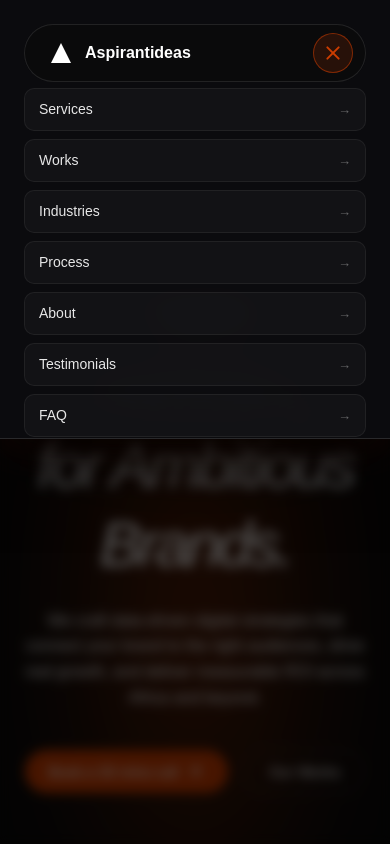
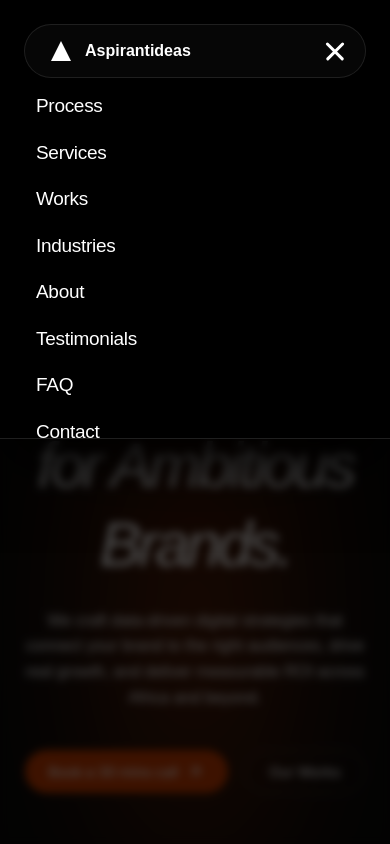
Before and after one commit to purfull/aspirant, a React (Vite) app: page / in a window 390 px wide. Both pictures are taken after a click on the button 333 px from the left and 53 px from the top of the page. Shown: the top 844 px of the page. Built offline with nearby package versions, Linux system fonts and the light colour scheme; grey boxes are pictures that could not be loaded; a web font is replaced by a local one.

Commit message:
Style mobile menu matching reference: pure minimalist left-aligned list, crisp burger and X icons, orange pill button

```diff
--- a/src/components/Header/Header.jsx
+++ b/src/components/Header/Header.jsx
@@ -4,13 +4,14 @@
 import { motion, AnimatePresence } from 'framer-motion';
 
 const navLinks = [
+  { name: 'Process', href: '#process' },
   { name: 'Services', href: '#services' },
   { name: 'Works', href: '#works' },
   { name: 'Industries', href: '#industries' },
-  { name: 'Process', href: '#process' },
   { name: 'About', href: '#about' },
   { name: 'Testimonials', href: '#testimonials' },
   { name: 'FAQ', href: '#faq' },
+  { name: 'Contact', href: '#contact' },
 ];
 
 const Header = () => {
@@ -87,7 +88,7 @@
             </Button>
           </div>
 
-          {/* Mobile & Tablet Burger Menu Button */}
+          {/* Mobile & Tablet Burger Menu Button (smooth morph from 3 bars to X) */}
           <button
             type="button"
             className={`header-burger-btn ${isMenuOpen ? 'open' : ''}`}
@@ -102,7 +103,7 @@
         </div>
       </motion.header>
 
-      {/* Mobile & Tablet Half-Screen Slide Menu */}
+      {/* Mobile & Tablet Half-Screen Slide Menu (Matching Image 1) */}
       <AnimatePresence>
         {isMenuOpen && (
           <>
@@ -112,47 +113,49 @@
               initial={{ opacity: 0 }}
               animate={{ opacity: 1 }}
               exit={{ opacity: 0 }}
-              transition={{ duration: 0.3 }}
+              transition={{ duration: 0.25 }}
               onClick={() => setIsMenuOpen(false)}
             />
 
-            {/* Slide down half-screen drawer */}
+            {/* Slide down half-screen drawer with pure black minimalist style */}
             <motion.div
               className="mobile-menu-drawer"
               initial={{ y: '-100%', opacity: 0 }}
               animate={{ y: 0, opacity: 1 }}
               exit={{ y: '-100%', opacity: 0 }}
-              transition={{ duration: 0.42, ease: [0.16, 1, 0.3, 1] }}
+              transition={{ duration: 0.38, ease: [0.16, 1, 0.3, 1] }}
             >
               <div className="mobile-menu-inner">
+                {/* Clean, left-aligned minimalist link list */}
                 <nav className="mobile-nav-list">
                   {navLinks.map((link, idx) => (
                     <motion.a
                       key={link.name}
                       href={link.href}
                       className="mobile-nav-item"
-                      initial={{ opacity: 0, y: -10 }}
-                      animate={{ opacity: 1, y: 0 }}
-                      transition={{ duration: 0.25, delay: 0.04 + idx * 0.03 }}
+                      initial={{ opacity: 0, x: -12 }}
+                      animate={{ opacity: 1, x: 0 }}
+                      transition={{ duration: 0.22, delay: 0.03 + idx * 0.025 }}
                       onClick={(e) => handleNavClick(e, link.href)}
                     >
-                      <span className="item-name">{link.name}</span>
-                      <span className="item-arrow">→</span>
+                      {link.name}
                     </motion.a>
                   ))}
                 </nav>
 
+                {/* Orange pill button with right arrow */}
                 <div className="mobile-menu-cta">
-                  <Button
-                    variant="primary"
-                    className="mobile-cta-btn"
+                  <button
+                    type="button"
+                    className="mobile-talk-btn"
                     onClick={() => {
                       setIsMenuOpen(false);
                       document.getElementById('contact')?.scrollIntoView({ behavior: 'smooth' });
                     }}
                   >
-                    Let's Talk
-                  </Button>
+                    <span>Let's Talk</span>
+                    <span className="arrow-icon">↗</span>
+                  </button>
                 </div>
               </div>
             </motion.div>
--- a/src/components/Header/Header.scss
+++ b/src/components/Header/Header.scss
@@ -80,55 +80,43 @@
     }
   }
 
-  // Hamburger menu button for mobile & tablet
+  // Hamburger menu button for mobile & tablet (Matching Image 2 & 3)
   &-burger-btn {
     display: flex;
     flex-direction: column;
     justify-content: center;
     align-items: center;
-    width: 40px;
-    height: 40px;
-    border-radius: 50%;
-    background: rgba(255, 255, 255, 0.06);
-    border: 1px solid rgba(255, 255, 255, 0.12);
+    width: 36px;
+    height: 36px;
+    background: transparent;
+    border: none;
     cursor: pointer;
     padding: 0;
-    gap: 5px;
-    transition: all 0.3s cubic-bezier(0.16, 1, 0.3, 1);
+    gap: 5.5px;
+    transition: transform 0.3s ease;
     z-index: 102;
 
-    &:hover {
-      background: rgba(255, 255, 255, 0.12);
-      border-color: rgba($color-primary, 0.5);
-    }
-
     .burger-line {
-      width: 18px;
-      height: 2px;
+      width: 24px;
+      height: 2.5px;
       background-color: #ffffff;
       border-radius: 2px;
       transition: transform 0.35s cubic-bezier(0.16, 1, 0.3, 1),
-                  opacity 0.25s ease,
-                  background-color 0.3s ease;
+                  opacity 0.25s ease;
       transform-origin: center;
     }
 
-    // Smooth transformation into Close (X) icon
+    // Smooth transformation into Close (X) icon (Image 3)
     &.open {
-      background: rgba($color-primary, 0.15);
-      border-color: rgba($color-primary, 0.55);
-
       .line-1 {
-        transform: translateY(7px) rotate(45deg);
-        background-color: $color-primary;
+        transform: translateY(8px) rotate(45deg);
       }
       .line-2 {
         opacity: 0;
         transform: scaleX(0);
       }
       .line-3 {
-        transform: translateY(-7px) rotate(-45deg);
-        background-color: $color-primary;
+        transform: translateY(-8px) rotate(-45deg);
       }
     }
 
@@ -142,9 +130,9 @@
 .mobile-menu-backdrop {
   position: fixed;
   inset: 0;
-  background: rgba(0, 0, 0, 0.65);
-  backdrop-filter: blur(6px);
-  -webkit-backdrop-filter: blur(6px);
+  background: rgba(0, 0, 0, 0.7);
+  backdrop-filter: blur(4px);
+  -webkit-backdrop-filter: blur(4px);
   z-index: 95;
 
   @media (min-width: $bp-tablet) {
@@ -152,24 +140,22 @@
   }
 }
 
-// Slide from top to half screen menu
+// Slide from top to half screen menu (Matching Image 1)
 .mobile-menu-drawer {
   position: fixed;
   top: 0;
   left: 0;
   width: 100%;
   height: 52vh;
-  min-height: 390px;
-  max-height: 520px;
-  background: rgba(12, 12, 15, 0.96);
-  backdrop-filter: blur(24px);
-  -webkit-backdrop-filter: blur(24px);
+  min-height: 400px;
+  max-height: 540px;
+  background: #000000;
   border-bottom: 1px solid rgba(255, 255, 255, 0.12);
-  box-shadow: 0 25px 60px rgba(0, 0, 0, 0.9), 0 0 45px rgba($color-primary, 0.2);
+  box-shadow: 0 25px 60px rgba(0, 0, 0, 0.95);
   z-index: 98;
   display: flex;
   flex-direction: column;
-  padding: 88px 24px 20px;
+  padding: 92px 36px 36px;
   box-sizing: border-box;
   overflow-y: auto;
 
@@ -179,69 +165,74 @@
 
   .mobile-menu-inner {
     width: 100%;
-    max-width: 580px;
-    margin: 0 auto;
+    max-width: 500px;
+    margin: 0;
     display: flex;
     flex-direction: column;
-    justify-content: space-between;
-    height: 100%;
-    gap: 16px;
+    align-items: flex-start;
+    text-align: left;
+    gap: 24px;
   }
 
+  // Pure minimalist left-aligned link list (Image 1)
   .mobile-nav-list {
-    display: grid;
-    grid-template-columns: repeat(2, 1fr);
-    gap: 10px 14px;
-
-    @media (max-width: 480px) {
-      grid-template-columns: 1fr;
-      gap: 8px;
-    }
+    display: flex;
+    flex-direction: column;
+    align-items: flex-start;
+    gap: 18px;
+    width: 100%;
 
     .mobile-nav-item {
-      display: flex;
-      align-items: center;
-      justify-content: space-between;
-      padding: 10px 14px;
-      border-radius: 10px;
-      background: rgba(255, 255, 255, 0.03);
-      border: 1px solid rgba(255, 255, 255, 0.06);
-      color: rgba(255, 255, 255, 0.9);
-      font-size: 14px;
+      font-size: 19px;
       font-weight: 500;
+      color: #ffffff;
       text-decoration: none;
-      transition: all 0.25s ease;
-
-      .item-arrow {
-        font-size: 13px;
-        color: rgba(255, 255, 255, 0.35);
-        transition: transform 0.25s ease, color 0.25s ease;
-      }
+      letter-spacing: -0.3px;
+      padding: 0;
+      margin: 0;
+      display: inline-block;
+      transition: color 0.2s ease, transform 0.2s ease;
 
       &:hover,
       &:active {
-        background: rgba($color-primary, 0.15);
-        border-color: rgba($color-primary, 0.45);
-        color: #ffffff;
+        color: $color-primary;
         transform: translateX(4px);
-
-        .item-arrow {
-          color: $color-primary;
-          transform: translateX(3px);
-        }
       }
     }
   }
 
+  // Orange pill button (Image 1)
   .mobile-menu-cta {
-    width: 100%;
-    display: flex;
-    justify-content: center;
-    padding-top: 6px;
+    width: auto;
+    margin-top: 6px;
 
-    .mobile-cta-btn {
-      width: 100%;
+    .mobile-talk-btn {
+      display: inline-flex;
+      align-items: center;
       justify-content: center;
+      gap: 10px;
+      background: $color-primary;
+      color: #ffffff;
+      font-size: 16px;
+      font-weight: 600;
+      padding: 12px 28px;
+      border-radius: 40px;
+      border: none;
+      cursor: pointer;
+      box-shadow: 0 4px 18px rgba($color-primary, 0.4);
+      transition: transform 0.2s ease, background-color 0.2s ease;
+
+      &:hover,
+      &:active {
+        background: $color-primary-hover;
+        transform: scale(1.03);
+      }
+
+      .arrow-icon {
+        font-size: 16px;
+        font-weight: 700;
+        line-height: 1;
+      }
     }
   }
 }
```
